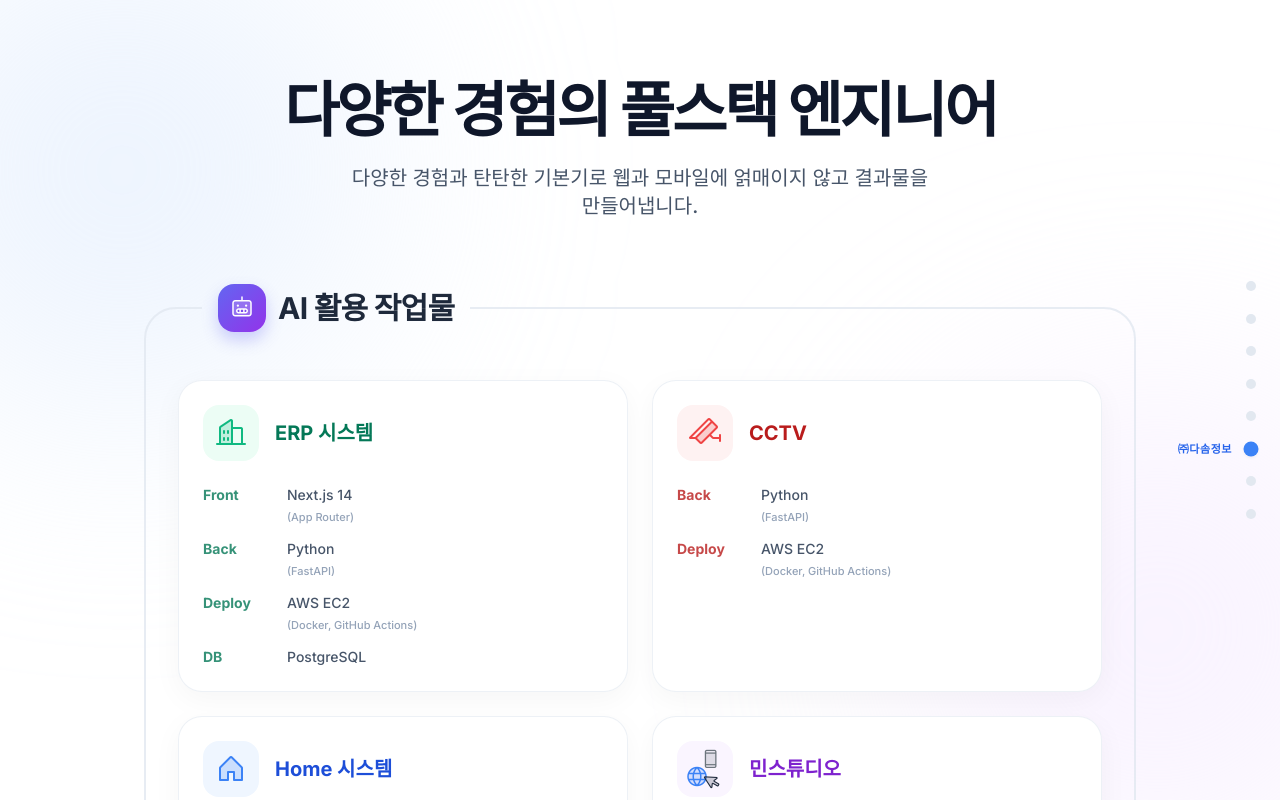
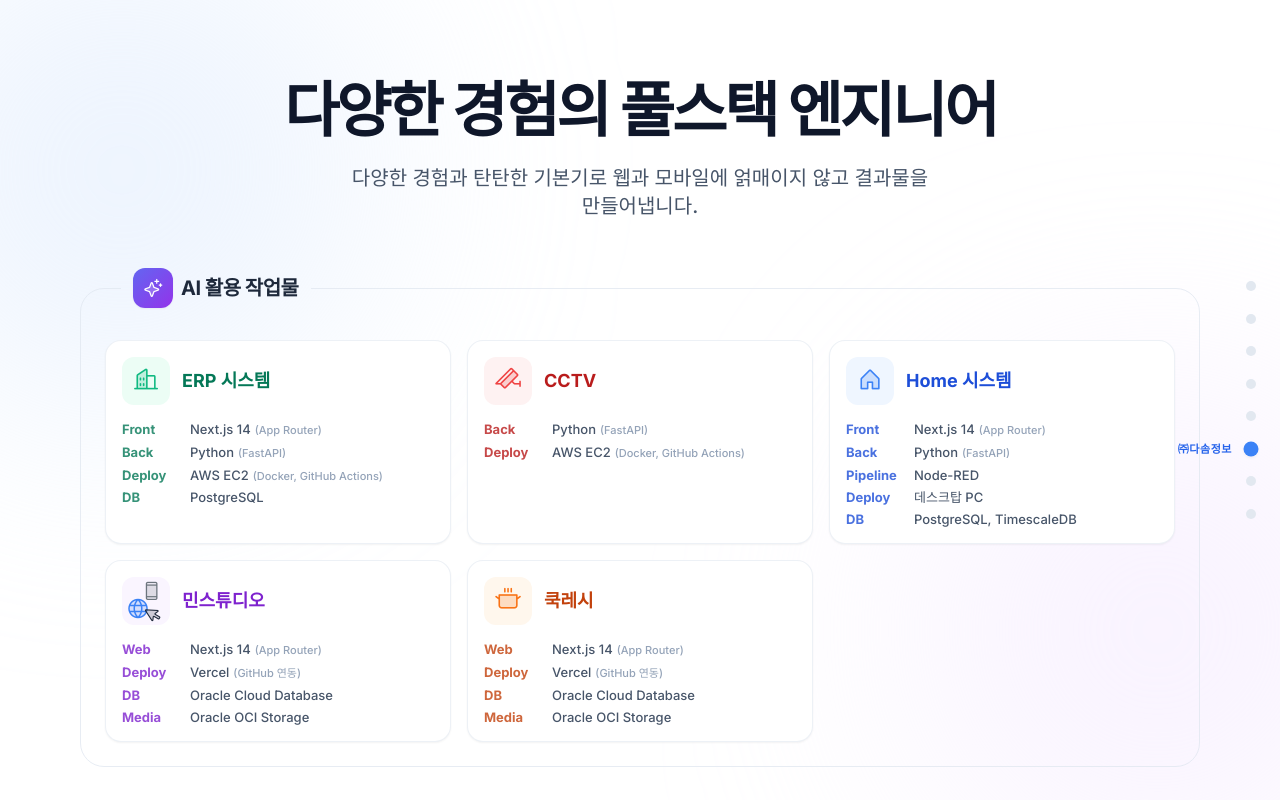
Before and after one commit to gyuminiai82/portfolio, a React (Vite) app: page / in a window 1280 px wide. Shown: the top 800 px of the page. Built offline with nearby package versions, Linux system fonts and the light colour scheme; a web font is replaced by a local one.

Commit message:
style: AI 활용 작업물 영역 콤팩트 레이아웃 적용 및 타이틀 아이콘 변경

```diff
--- a/src/components/AIWorks.jsx
+++ b/src/components/AIWorks.jsx
@@ -85,44 +85,44 @@ const aiWorksData = [
 
 export default function AIWorks() {
   return (
-    <div className="max-w-5xl mx-auto mt-16 mb-24 px-4 text-left relative z-20">
-      <fieldset className="border-2 border-slate-200/80 rounded-[2rem] p-6 md:p-8">
-        <legend className="ml-4 md:ml-6 px-4 flex items-center gap-3">
-          <div className="w-12 h-12 rounded-2xl bg-gradient-to-br from-indigo-500 to-purple-600 flex items-center justify-center shadow-[0_8px_16px_rgba(99,102,241,0.3)]">
-            <i className="ph-duotone ph-robot text-white text-2xl"></i>
+    <div className="max-w-6xl mx-auto mt-10 mb-16 px-4 text-left relative z-20">
+      <fieldset className="border border-slate-200/80 rounded-3xl p-5 md:p-6 pt-4">
+        <legend className="ml-4 px-3 flex items-center gap-2">
+          <div className="w-10 h-10 rounded-xl bg-gradient-to-br from-indigo-500 to-purple-600 flex items-center justify-center shadow-sm">
+            <i className="ph-duotone ph-sparkle text-white text-xl"></i>
           </div>
-          <h2 className="text-2xl md:text-3xl font-extrabold text-slate-800 tracking-tight">AI 활용 작업물</h2>
+          <h2 className="text-xl font-extrabold text-slate-800 tracking-tight">AI 활용 작업물</h2>
         </legend>
 
-        <div className="grid grid-cols-1 md:grid-cols-2 gap-6 mt-4">
+        <div className="grid grid-cols-1 sm:grid-cols-2 lg:grid-cols-3 gap-4 mt-2">
         {aiWorksData.map((work, idx) => (
           <a
             key={idx}
             href={work.url}
             target="_blank"
             rel="noopener noreferrer"
-            className="group relative flex flex-col p-6 bg-white rounded-3xl border border-slate-200/60 shadow-[0_8px_30px_rgba(0,0,0,0.04)] hover:shadow-[0_20px_40px_rgba(0,0,0,0.08)] transition-all duration-300 hover:-translate-y-1.5 overflow-hidden"
+            className="group relative flex flex-col p-4 bg-white rounded-2xl border border-slate-200/60 shadow-sm hover:shadow-md transition-all duration-300 hover:-translate-y-1 overflow-hidden"
           >
             {/* Hover Gradient Background */}
             <div className="absolute inset-0 bg-gradient-to-br from-slate-50 to-white opacity-0 group-hover:opacity-100 transition-opacity duration-300"></div>
 
             <div className="relative z-10">
-              <div className="flex items-center gap-4 mb-6">
-                <div className={`w-14 h-14 rounded-2xl ${work.bgLight} flex items-center justify-center group-hover:scale-110 transition-transform duration-300`}>
-                  {work.customIcon ? work.customIcon : <i className={`ph-duotone ${work.icon}`} style={{ color: work.iconColor, fontSize: '2rem' }}></i>}
+              <div className="flex items-center gap-3 mb-4">
+                <div className={`w-12 h-12 rounded-xl ${work.bgLight} flex items-center justify-center group-hover:scale-105 transition-transform duration-300`}>
+                  {work.customIcon ? work.customIcon : <i className={`ph-duotone ${work.icon}`} style={{ color: work.iconColor, fontSize: '1.6rem' }}></i>}
                 </div>
-                <h3 className={`text-xl font-bold ${work.textDark}`}>
+                <h3 className={`text-lg font-bold ${work.textDark}`}>
                   {work.title}
                 </h3>
               </div>
 
-              <ul className="space-y-3">
+              <ul className="space-y-1.5">
                 {work.items.map((item, i) => (
-                  <li key={i} className="flex gap-3 text-sm">
-                    <span className={`font-bold w-[72px] shrink-0 ${work.textDark} opacity-80`}>{item.label}</span>
-                    <span className="flex flex-col text-slate-600 font-medium">
+                  <li key={i} className="flex gap-2 text-[13px] leading-tight">
+                    <span className={`font-bold w-[60px] shrink-0 ${work.textDark} opacity-80`}>{item.label}</span>
+                    <span className="flex flex-wrap items-baseline gap-1 text-slate-600 font-medium">
                       <span>{item.value}</span>
-                      {item.sub && <span className="text-[11px] text-slate-400 mt-0.5">{item.sub}</span>}
+                      {item.sub && <span className="text-[11px] text-slate-400">{item.sub}</span>}
                     </span>
                   </li>
                 ))}
@@ -130,8 +130,8 @@ export default function AIWorks() {
             </div>
 
             {/* Link Indicator */}
-            <div className={`absolute top-6 right-6 w-8 h-8 rounded-full ${work.bgLight} flex items-center justify-center opacity-0 -translate-x-2 group-hover:opacity-100 group-hover:translate-x-0 transition-all duration-300`}>
-              <i className={`ph-bold ph-arrow-up-right ${work.textDark}`}></i>
+            <div className={`absolute top-4 right-4 w-7 h-7 rounded-full ${work.bgLight} flex items-center justify-center opacity-0 -translate-x-1 group-hover:opacity-100 group-hover:translate-x-0 transition-all duration-300`}>
+              <i className={`ph-bold ph-arrow-up-right text-sm ${work.textDark}`}></i>
             </div>
           </a>
         ))}
```
